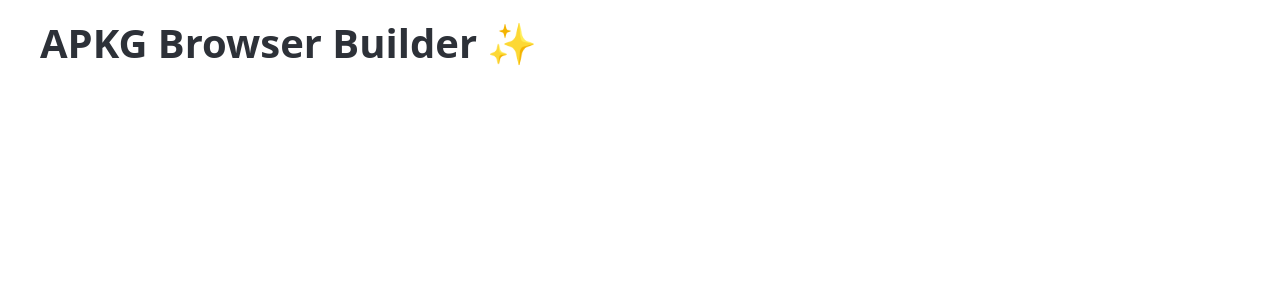
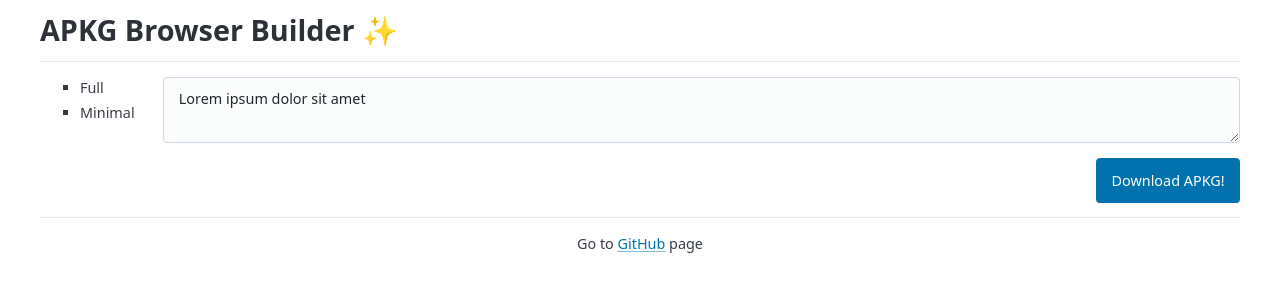
Before and after one commit to nadamai/apkg-browser-builder, a website built with webpack: page dev/index.html in a window 1280 px wide. Built offline with nearby package versions, Linux system fonts and the light colour scheme.

Commit message:
feat: improving dev index

```diff
--- a/dev/index.html
+++ b/dev/index.html
@@ -4,12 +4,40 @@
     <meta charset="UTF-8">
 	<meta name="viewport" content="width=device-width, initial-scale=1">
     <meta name="color-scheme" content="light dark">
-	<link rel="stylesheet" href="https://cdn.jsdelivr.net/npm/@picocss/pico@2/css/pico.classless.min.css">
+	<link rel="stylesheet" href="https://cdn.jsdelivr.net/npm/@picocss/pico@2/css/pico.min.css">
     <title>APKG Browser Builder ✨</title>
+	<style>
+		:root {
+			--pico-font-size: 90%;
+		}
+	</style>
 </head>
 <body>
 	<main class="container">
-		<h1>APKG Browser Builder ✨</h1>
+		<header>
+			<h1>APKG Browser Builder ✨</h1>
+		</header>
+		<hr />
+		<main>
+			<div style="display: flex; gap: 2rem">
+				<div>
+					<ul>
+						<li>Full</li>
+						<li>Minimal</li>
+					</ul>
+				</div>
+				<div style="flex: 1">
+					<textarea>Lorem ipsum dolor sit amet</textarea>
+				</div>
+			</div>
+			<div style="text-align: right">
+				<button>Download APKG!</button>
+			</div>
+		</main>
+		<hr />
+		<footer style="text-align: center">
+			Go to <a href="https://github.com/nadamai/apkg-browser-builder" target="_blank">GitHub</a> page
+		</footer>
 	</main>
     <script src="/dist/index.min.js"></script>
 </body>
```
